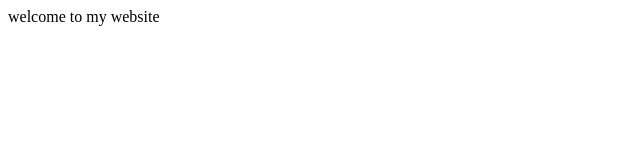
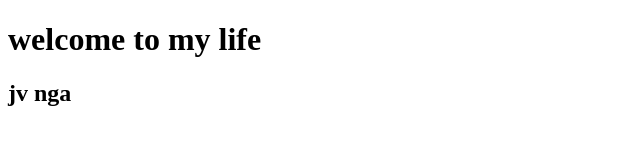
Before and after one commit to jvcasora568-sudo/try-2, a plain HTML site: page index.html in a window 1280 px wide. Shown: the whole page, without its empty margins (0-640 px from the left). Drawn offline with Linux system fonts and the light colour scheme.

Commit message:
jv ngani

```diff
--- a/index.html
+++ b/index.html
@@ -3,9 +3,10 @@
 <head>
     <meta charset="UTF-8">
     <meta name="viewport" content="width=device-width, initial-scale=1.0">
-    <title>This is my site</title>
+    <title>This is site</title>
 </head>
 <body>
-    <hi>welcome to my website</hi>
+    <h1>welcome to my life</h1>
+    <h2>jv nga </h2>
 </body>
 </html>
```
